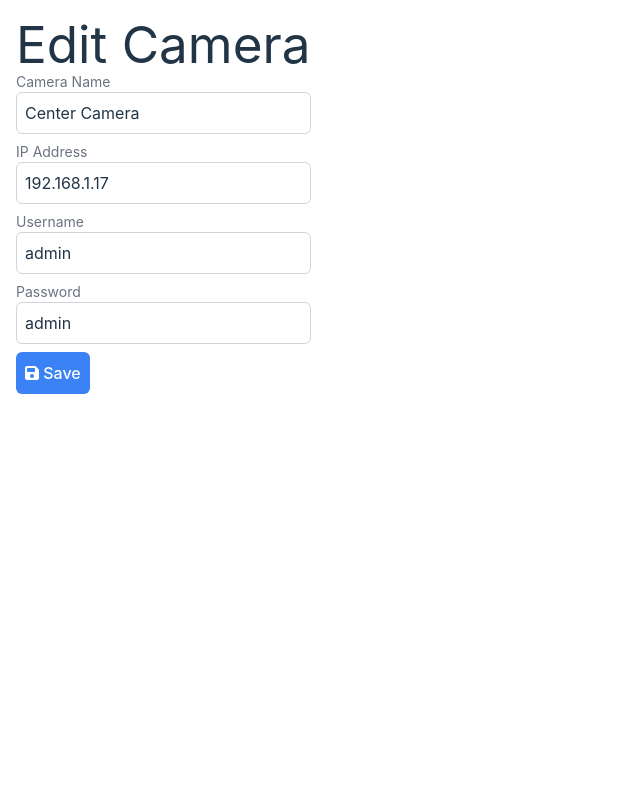
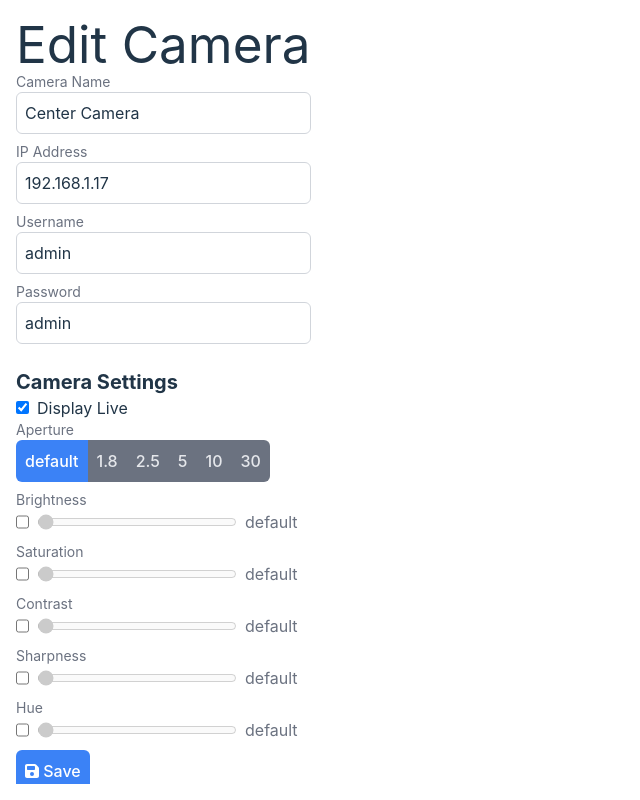
Before and after one commit to nathantheinventor/ptz-control-app, a React app in the folder frontend/: page / in a window 1280 px wide. Shown: the whole page, without its empty margins (0-640 px from the left). Built offline with nearby package versions, Linux system fonts and the light colour scheme; no server answers; the HTML template or start-up script is replaced by a standard one.

Commit message:
feat: Create component to edit camera settings

```diff
--- /dev/null
+++ b/frontend/src/components/OptionSelector.tsx
@@ -0,0 +1,51 @@
+type OptionProps = {
+  value: number | null;
+  selected: boolean;
+  onSelect: (value: number | null) => void;
+};
+
+function Option({ value, selected, onSelect }: OptionProps): JSX.Element {
+  return (
+    <button
+      onClick={() => onSelect(value)}
+      className={`p-2 focus:outline-none hover:bg-blue-400 transition duration-150 ease-in-out ${
+        selected
+          ? "bg-blue-500 hover:bg-blue-500 text-white"
+          : "bg-gray-500 text-gray-200"
+      }`}
+    >
+      {value ?? "default"}
+    </button>
+  );
+}
+
+type OptionSelectorProps = {
+  label: string;
+  value: number | null | undefined;
+  onChange: (value: number | null) => void;
+  options: number[];
+};
+
+export function OptionSelector({
+  label,
+  value,
+  onChange,
+  options,
+}: OptionSelectorProps): JSX.Element {
+  return (
+    <div className="flex flex-col pb-2">
+      <span className="text-sm text-gray-500">{label}</span>
+      <div className="[&>button]:rounded-none [&>button:first-child]:rounded-l-md [&>button:last-child]:rounded-r-md">
+        <Option value={null} selected={value == null} onSelect={onChange} />
+        {options.map((option) => (
+          <Option
+            value={option}
+            key={option}
+            selected={value === option}
+            onSelect={onChange}
+          />
+        ))}
+      </div>
+    </div>
+  );
+}
--- /dev/null
+++ b/frontend/src/components/RangeSelector.tsx
@@ -0,0 +1,48 @@
+import { useState } from "react";
+
+type RangeSelectorProps = {
+  label: string;
+  value: number | null | undefined;
+  onChange: (value: number | null) => void;
+  min: number;
+  max: number;
+};
+export function RangeSelector({
+  label,
+  value,
+  onChange,
+  min,
+  max,
+  options,
+}: RangeSelectorProps): JSX.Element {
+  const disabled = value == null;
+
+  const toggleDisabled = () =>
+    onChange(disabled ? min ?? options?.[0] ?? 0 : null);
+
+  return (
+    <div className="flex flex-col pb-2">
+      <span className="text-sm text-gray-500">{label}</span>
+      <div className="flex align-center">
+        <input
+          type="checkbox"
+          checked={!disabled}
+          onChange={toggleDisabled}
+          className="mr-2"
+        />
+        <input
+          type="range"
+          value={value ?? min ?? options?.[0] ?? 0}
+          disabled={disabled}
+          onChange={(e) => onChange(parseInt(e.target.value))}
+          className="border border-gray-300 rounded-md focus:outline-none focus:border-blue-500 transition duration-150 ease-in-out w-80"
+          min={min}
+          max={max}
+        />
+        <span className={`ml-2 ${disabled ? "text-gray-500" : ""}`}>
+          {value ?? "default"}
+        </span>
+      </div>
+    </div>
+  );
+}
--- a/frontend/src/components/SettingsEditor.tsx
+++ b/frontend/src/components/SettingsEditor.tsx
@@ -1,4 +1,7 @@
 import { CameraSettings } from "../util/types";
+import { useEffect, useState } from "react";
+import { RangeSelector } from "./RangeSelector";
+import { OptionSelector } from "./OptionSelector";
 
 type SettingsEditorProps = {
   settings: CameraSettings;
@@ -9,5 +12,98 @@ export function SettingsEditor({
   settings,
   onChange,
 }: SettingsEditorProps): JSX.Element {
-  return <div></div>;
+  const [displayLive, setDisplayLive] = useState(true);
+  const [aperture, setAperture] = useState(settings.aperture);
+  const [brightness, setBrightness] = useState(settings.brightness);
+  const [saturation, setSaturation] = useState(settings.saturation);
+  const [contrast, setContrast] = useState(settings.contrast);
+  const [sharpness, setSharpness] = useState(settings.sharpness);
+  const [hue, setHue] = useState(settings.hue);
+
+  useEffect(() => {
+    const settingsItems = {
+      aperture,
+      brightness,
+      saturation,
+      contrast,
+      sharpness,
+      hue,
+    };
+    onChange({ id: settings.id, ...settingsItems });
+    if (displayLive && settings.id) {
+      fetch(`/settings/display/${settings.id}`, {
+        method: "POST",
+        body: JSON.stringify(settingsItems),
+      });
+    }
+  }, [
+    settings.id,
+    onChange,
+    displayLive,
+    aperture,
+    brightness,
+    saturation,
+    contrast,
+    sharpness,
+    hue,
+  ]);
+
+  return (
+    <div className="mt-4">
+      <div className="text-xl font-bold">Camera Settings</div>
+      <div>
+        <input
+          type="checkbox"
+          checked={displayLive && settings.id != null}
+          disabled={settings.id == null}
+          onChange={() => setDisplayLive(!displayLive)}
+        />
+        <span className={`ml-2 ${settings.id == null ? "text-gray-500" : ""}`}>
+          Display Live {settings.id == null ? "(you must save first)" : ""}
+        </span>
+      </div>
+
+      <OptionSelector
+        label="Aperture"
+        value={aperture}
+        onChange={setAperture}
+        options={[1.8, 2.5, 5, 10, 30]}
+      />
+      <RangeSelector
+        label="Brightness"
+        value={brightness}
+        onChange={setBrightness}
+        min={0}
+        max={100}
+      />
+      <RangeSelector
+        label="Saturation"
+        value={saturation}
+        onChange={setSaturation}
+        min={0}
+        max={100}
+      />
+      <RangeSelector
+        label="Contrast"
+        value={contrast}
+        onChange={setContrast}
+        min={0}
+        max={100}
+      />
+      <RangeSelector
+        label="Sharpness"
+        value={sharpness}
+        onChange={setSharpness}
+        min={0}
+        max={100}
+      />
+      <RangeSelector
+        label="Hue"
+        value={hue}
+        onChange={setHue}
+        min={0}
+        max={100}
+      />
+    </div>
+  );
 }
--- a/frontend/src/index.css
+++ b/frontend/src/index.css
@@ -69,3 +69,19 @@ button:focus-visible {
     background-color: #f9f9f9;
   }
 }
+datalist {
+  display: flex;
+  flex-direction: column;
+  justify-content: space-between;
+  writing-mode: vertical-lr;
+  width: 200px;
+}
+
+option {
+  padding: 0;
+}
+
+input[type="range"] {
+  width: 200px;
+  margin: 0;
+}
--- a/frontend/src/pages/CameraEditor.tsx
+++ b/frontend/src/pages/CameraEditor.tsx
@@ -19,13 +19,13 @@ export function CameraEditor({
     camera?.default_settings ?? {},
   );
 
-  function save() {
+  async function save() {
     if (!cameraName || !ip) {
       alert("All fields are required");
       return;
     }
 
-    fetch("/cameras/upsert", {
+    await fetch("/cameras/upsert", {
       method: "POST",
       body: JSON.stringify({
         id: camera?.id,
@@ -36,6 +36,8 @@ export function CameraEditor({
         default_settings: settings,
       }),
     });
+
+    window.location.href = "/";
   }
 
   return (
--- a/frontend/src/pages/CameraList.tsx
+++ b/frontend/src/pages/CameraList.tsx
@@ -55,7 +55,7 @@ function PresetDisplay({ preset }: { preset: CameraPreset }): JSX.Element {
         <FontAwesomeIcon icon={faEllipsisV} />
       </div>
       {popover && (
-        <div className="absolute top-0 right-5 bg-white text-black cursor-pointer">
+        <div className="absolute top-0 right-5 bg-white text-black cursor-pointer font-bold">
           <a href={`/presets/${preset.id}`}>
             <div className="px-2 py-1 hover:bg-gray-100 text-black">
               <FontAwesomeIcon icon={faPencil} /> Edit Preset
```
Also changed, not shown: frontend/package.json (+8 -0 lines).
